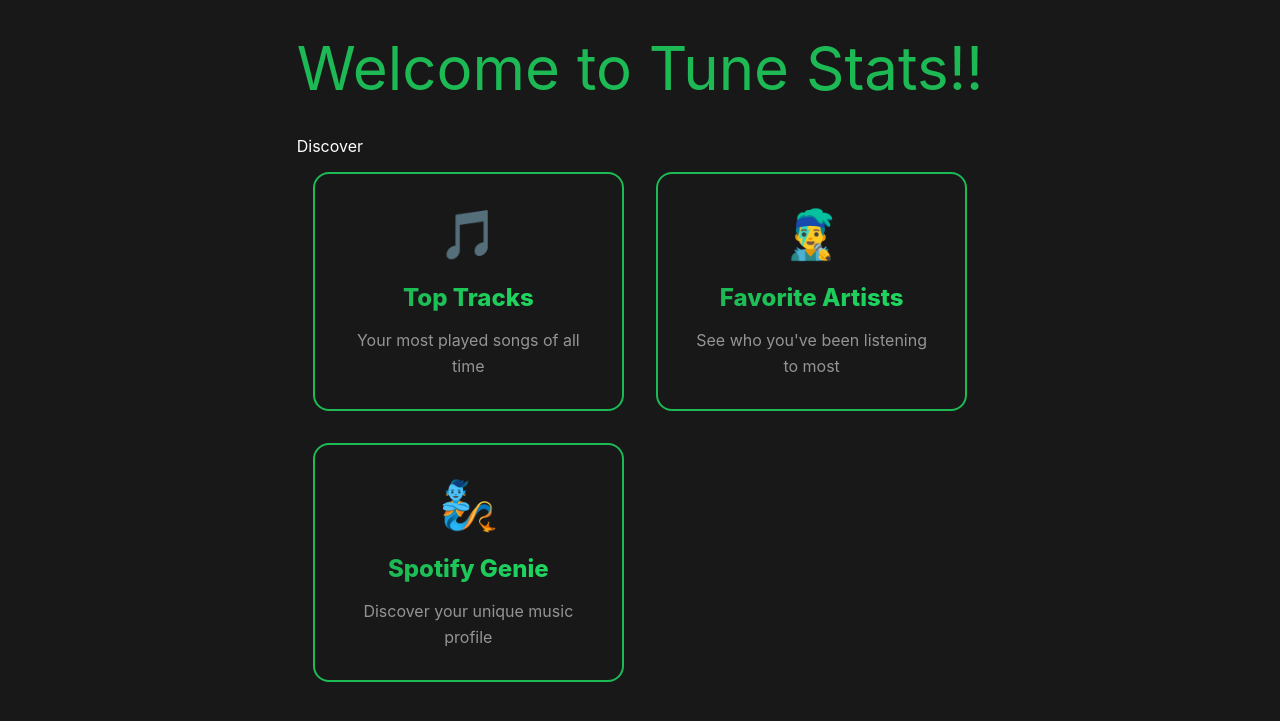
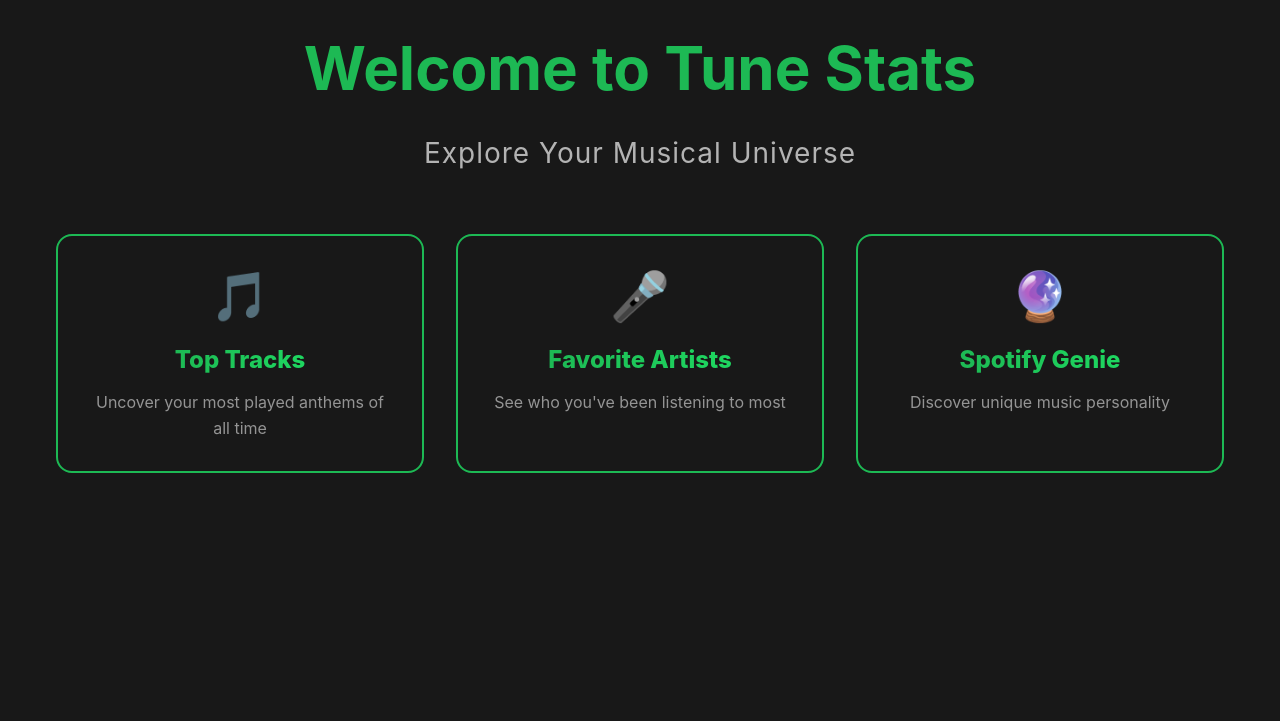
Before and after one commit to Samriddhi84/TuneStats, a Flask app: template templates/index.html in a window 1280 px wide. Shown: the top 721 px of the page. Run offline with Flask 3, Linux system fonts and the light colour scheme; the template is opened without the code that fills it, so the values that code supplies are empty.

Commit message:
Update index.html

```diff
--- a/templates/index.html
+++ b/templates/index.html
@@ -5,39 +5,32 @@
     <meta charset="UTF-8">
     <meta name="viewport" content="width=device-width, initial-scale=1.0">
     <title>Tune Stats</title>
-    <link href="https://fonts.googleapis.com/css2?family=Montserrat:wght@400;500;600;700&display=swap" rel="stylesheet">
-    <link href="https://fonts.googleapis.com/css2?family=Raleway:wght@300;400;500&display=swap" rel="stylesheet">
+    <link href="https://cdnjs.cloudflare.com/ajax/libs/font-awesome/6.0.0-beta3/css/all.min.css" rel="stylesheet">
     <link rel="stylesheet" href="/static/css/index.css">
 </head>
 
 <body>
-    <div id="main">
-        <div class="heading">
-            Welcome to Tune Stats!!
-        </div>
-        <div class="animated">
-            <p>Discover</p> <span id="typed"></span>
-        </div>
+    <div class="container">
+        <h1 class="heading">Welcome to Tune Stats</h1>
+        <div class="discover">Explore Your Musical Universe</div>
+
         <div class="button-container">
             <a href="/top-tracks" class="stat-button">
                 <div class="button-icon">🎵</div>
                 <div class="button-title">Top Tracks</div>
-                <div class="button-description">Your most played songs of all time</div>
+                <div class="button-description">Uncover your most played anthems of all time</div>
             </a>
+
             <a href="/favorite-artist" class="stat-button">
-                <div class="button-icon">👨‍🎤</div>
+                <div class="button-icon">🎤</div>
                 <div class="button-title">Favorite Artists</div>
                 <div class="button-description">See who you've been listening to most</div>
             </a>
-<!--             <a href="/track-analysis" class="stat-button">
-                <div class="button-icon">📊</div>
-                <div class="button-title">Song Analysis</div>
-                <div class="button-description">Deep dive into your music taste</div>
-            </a> -->
+
             <a href="/genie" class="stat-button">
-                <div class="button-icon"> 🧞</div>
+                <div class="button-icon">🔮</div>
                 <div class="button-title">Spotify Genie</div>
-                <div class="button-description">Discover your unique music profile</div>
+                <div class="button-description">Discover unique music personality</div>
             </a>
         </div>
     </div>
```
